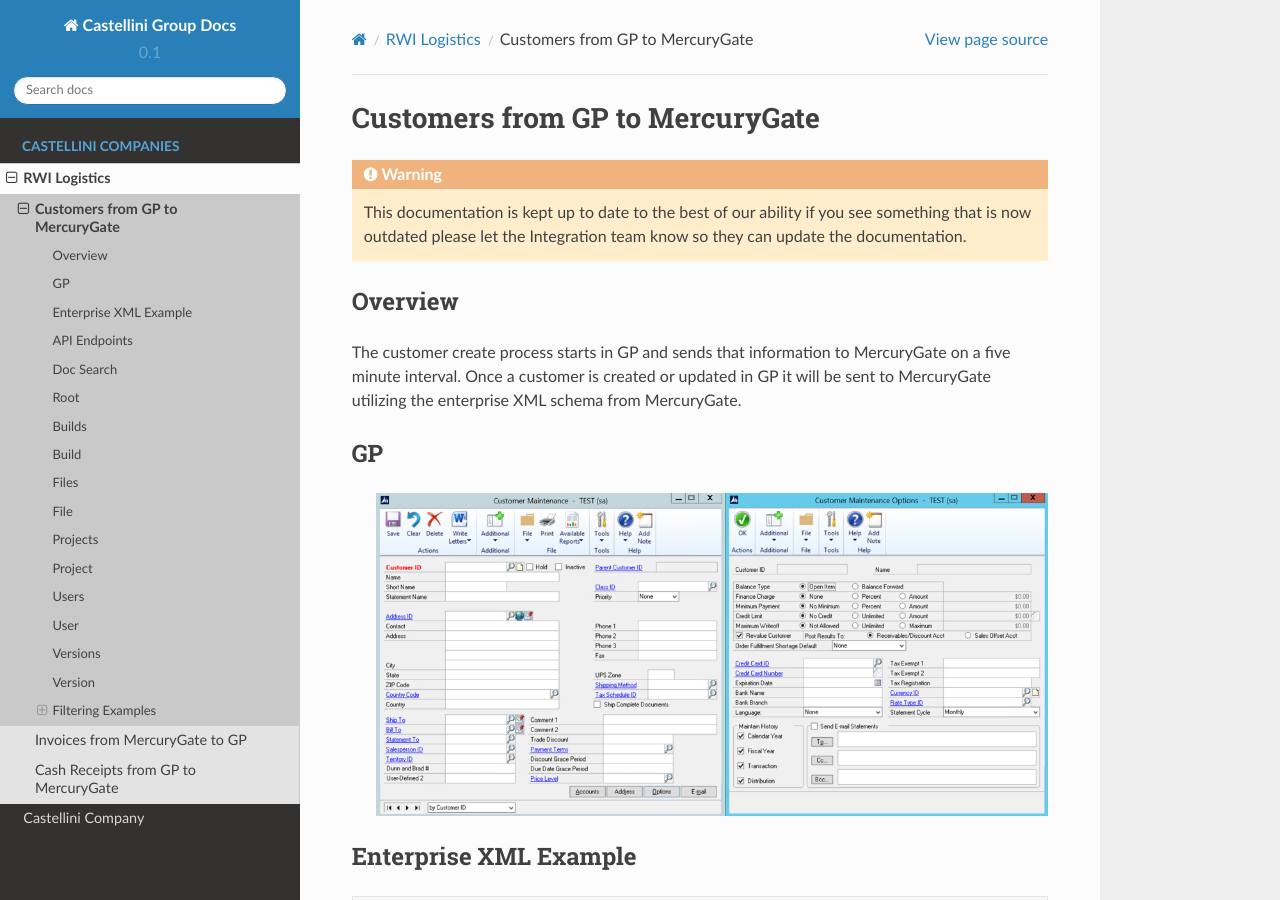
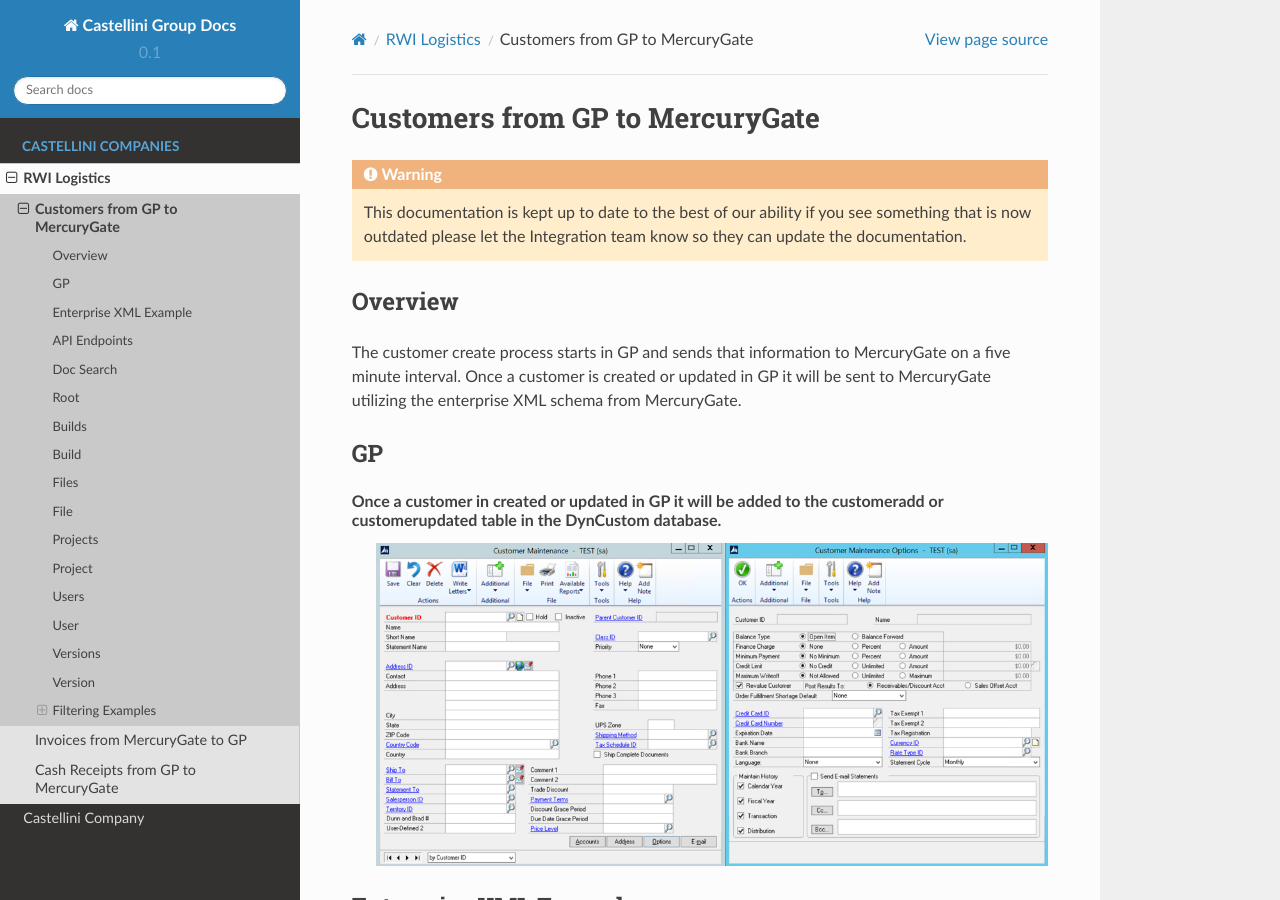
Before and after one commit to admartin66/Castellini-Group-Docs, a Sphinx documentation site: the page built from docs/source/rwilogistics/customers.rst, in a window 1280 px wide and 900 px high. Built offline with Sphinx 7.4.7 and the Read the Docs theme 2.0.0, drawn with Linux system fonts in a browser that asks for light colours.

Commit message:
Update docs/source/rwilogistics/customers.rst

```diff
--- a/docs/source/rwilogistics/customers.rst
+++ b/docs/source/rwilogistics/customers.rst
@@ -18,7 +18,7 @@
 GP
 ---
 
-
+Once a customer in created or updated in GP it will be added to the customeradd or customerupdated table in the DynCustom database.
   .. image:: images/CustomerMaintGP.png
 
 Enterprise XML Example
```
